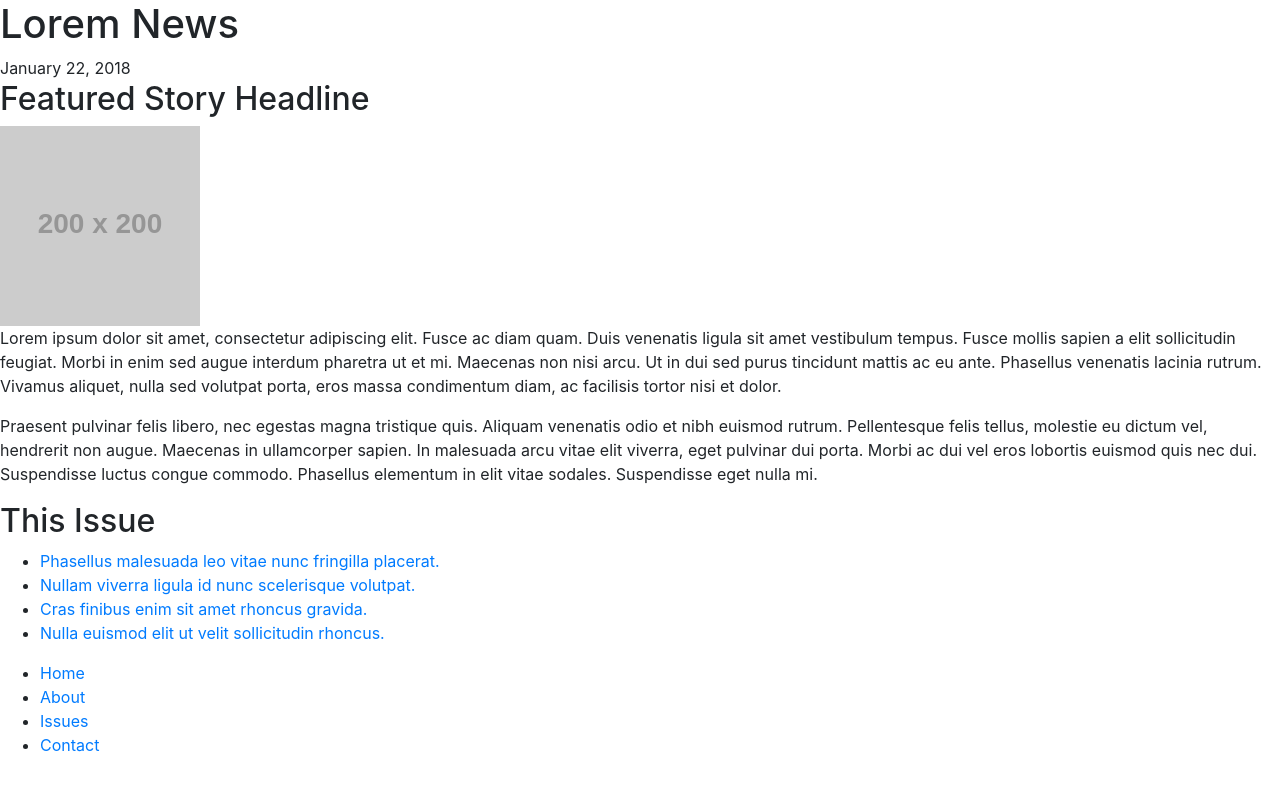
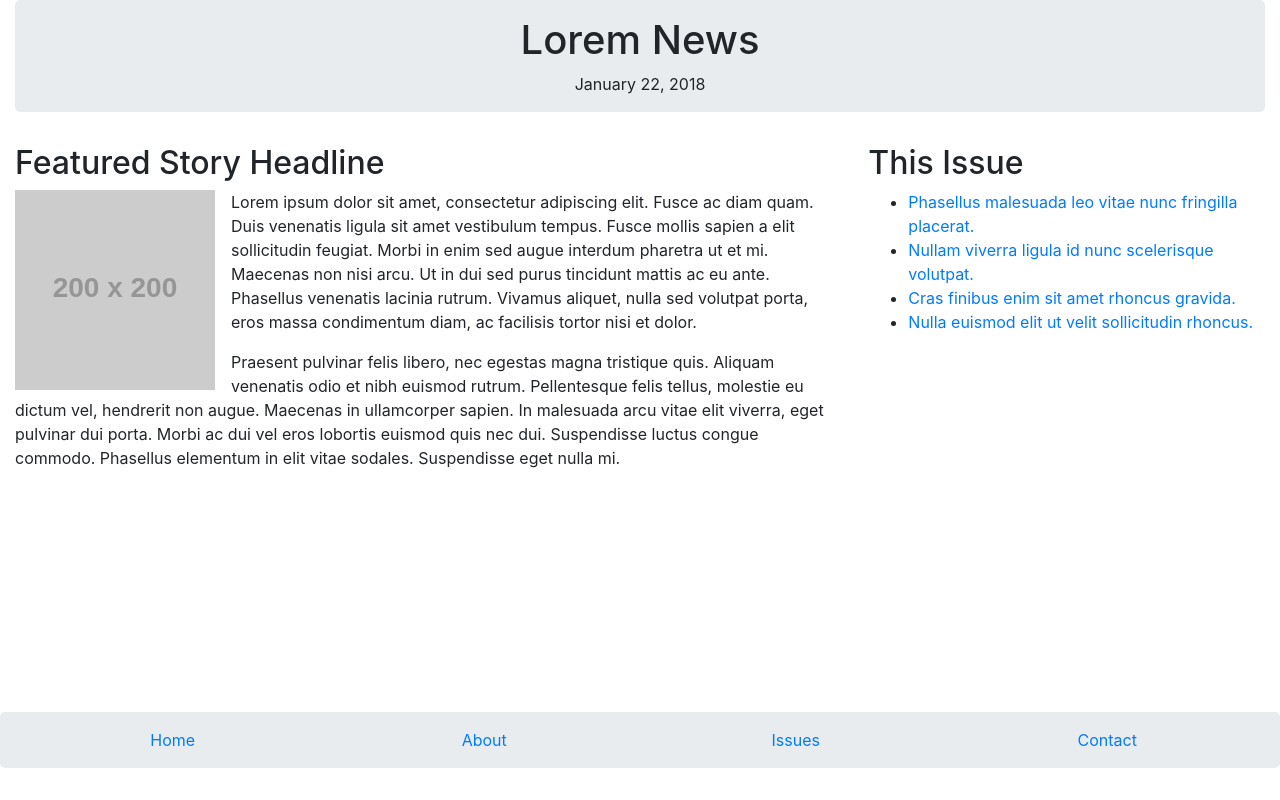
Before and after one commit to Yuxi84/lorem, a plain HTML site: page bootstrap/index.html in a window 1280 px wide. Drawn offline with nearby package versions, Linux system fonts and the light colour scheme; placeholder pictures from the web are drawn by us.

Commit message:
bootstrap version completed

```diff
--- a/bootstrap/index.html
+++ b/bootstrap/index.html
@@ -3,24 +3,23 @@
   <head>
     <meta charset="utf-8">
     <meta name="viewport" content="width=device-width, initial-scale=1, shrink-to-fit=no">
-
     <link rel="stylesheet" href="https://maxcdn.bootstrapcdn.com/bootstrap/4.0.0/css/bootstrap.min.css" integrity="sha384-Gn5384xqQ1aoWXA+058RXPxPg6fy4IWvTNh0E263XmFcJlSAwiGgFAW/dAiS6JXm" crossorigin="anonymous">
 
     <title>Lorem News</title>
   </head>
-  <body>
-      <header>
+  <body class="container-fluid">
+      <header class="jumbotron text-center py-3">
         <h1>Lorem News</h1>
         <time datetime="2018-01-22">January 22, 2018</time>
       </header>
-      <main>
-        <article id="feature">
+      <main class="row">
+        <article class="col-md-8">
           <h2>Featured Story Headline</h2>
-          <img src="http://via.placeholder.com/200x200">
+          <img src="http://via.placeholder.com/200x200" class="float-left mr-3">
           <p>Lorem ipsum dolor sit amet, consectetur adipiscing elit. Fusce ac diam quam. Duis venenatis ligula sit amet vestibulum tempus. Fusce mollis sapien a elit sollicitudin feugiat. Morbi in enim sed augue interdum pharetra ut et mi. Maecenas non nisi arcu. Ut in dui sed purus tincidunt mattis ac eu ante. Phasellus venenatis lacinia rutrum. Vivamus aliquet, nulla sed volutpat porta, eros massa condimentum diam, ac facilisis tortor nisi et dolor.</p>
           <p>Praesent pulvinar felis libero, nec egestas magna tristique quis. Aliquam venenatis odio et nibh euismod rutrum. Pellentesque felis tellus, molestie eu dictum vel, hendrerit non augue. Maecenas in ullamcorper sapien. In malesuada arcu vitae elit viverra, eget pulvinar dui porta. Morbi ac dui vel eros lobortis euismod quis nec dui. Suspendisse luctus congue commodo. Phasellus elementum in elit vitae sodales. Suspendisse eget nulla mi.</p>
         </article>
-        <nav id="issue">
+        <nav class="col-md-4">
           <h2>This Issue</h2>
           <ul>
             <li><a href="#">Phasellus malesuada leo vitae nunc fringilla placerat.</a></li>
@@ -30,12 +29,12 @@
           </ul>
         </nav>
       </main>
-      <footer>
-        <ul>
-          <li><a href="#">Home</a></li>
-          <li><a href="#">About</a></li>
-          <li><a href="#">Issues</a></li>
-          <li><a href="#">Contact</a></li>
+      <footer class="jumbotron text-center py-3 fixed-bottom">
+        <ul class="row list-unstyled mb-0">
+          <li class="col"><a href="#">Home</a></li>
+          <li class="col"><a href="#">About</a></li>
+          <li class="col"><a href="#">Issues</a></li>
+          <li class="col"><a href="#">Contact</a></li>
         </ul>
       </footer>
   </body>
```
